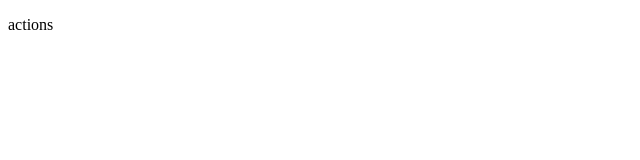
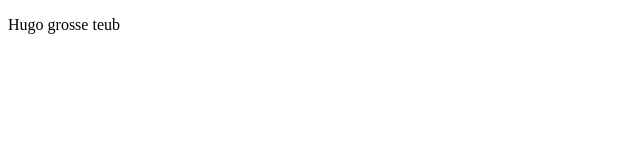
Before and after one commit to ArthurElm/TD-3, a plain HTML site: page index.html in a window 1280 px wide. Shown: the full height of the page, 0-640 px from the left. Drawn offline with Linux system fonts and the light colour scheme.

Commit message:
edit code

```diff
--- a/index.html
+++ b/index.html
@@ -7,6 +7,6 @@
     <title>Document</title>
   </head>
   <body>
-    <p>actions</p>
+    <p>Hugo grosse teub</p>
   </body>
 </html>
```
Also changed, not shown: 1 other file.
